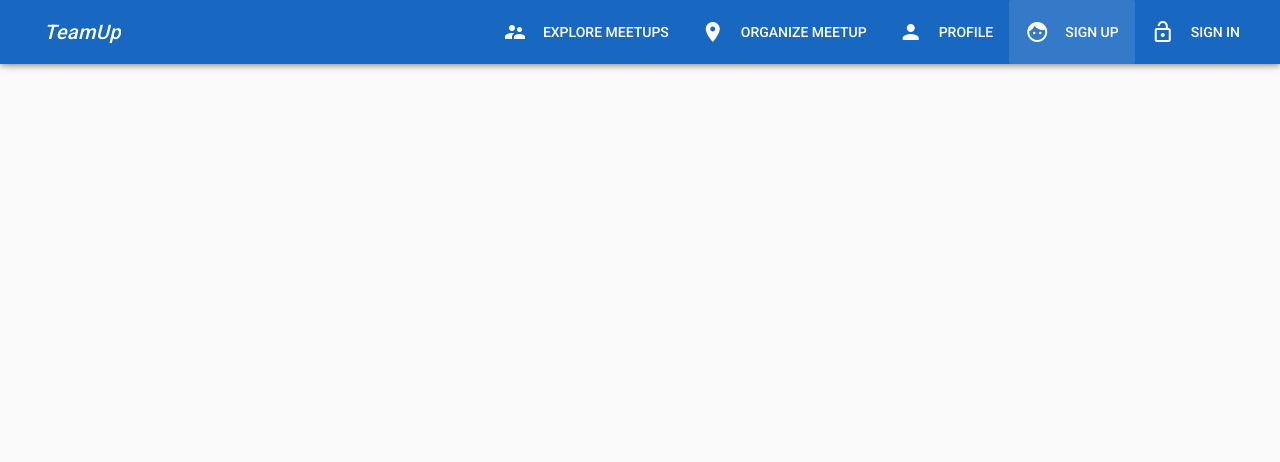
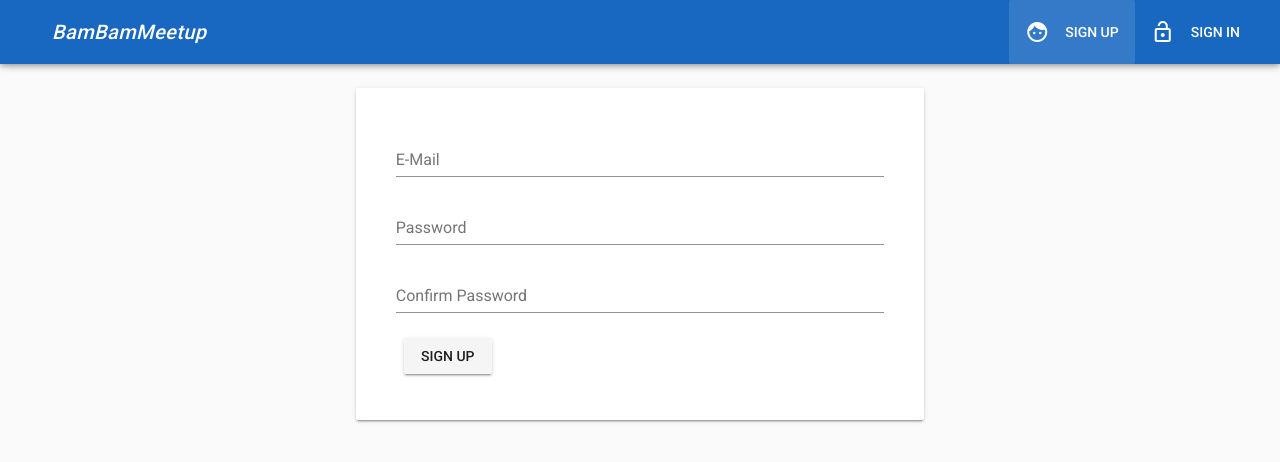
Before and after one commit to keremduran/meetup, a Vue app: page /signup in a window 1280 px wide. Shown: the top 462 px of the page. Built offline with nearby package versions, Linux system fonts and the light colour scheme.

Commit message:
Signup and Signin

```diff
--- a/src/App.vue
+++ b/src/App.vue
@@ -22,9 +22,9 @@
         class="hidden-sm-and-up"
         @click.stop="sideNav = !sideNav">
       </v-toolbar-side-icon>
-      <v-toolbar-title>
+      <v-toolbar-title class="px-2">
         <router-link to="/" tag="span" style="curl" :style="{cursor: 'pointer'}">
-          <i class="">TeamUp</i>
+          <i>BamBamMeetup</i>
         </router-link>
       </v-toolbar-title>
       <v-spacer></v-spacer>
@@ -47,18 +47,30 @@
 
 <script>
 export default {
-  data () {
+  data() {
     return {
       sideNav: false,
-      menuItems: [
-        {icon: 'supervisor_account', title: 'Explore Meetups', link:'/meetups'},
-        {icon: 'room', title: 'Organize Meetup', link:'/meetup/new'},
-        {icon: 'person', title: 'Profile', link:'/profile'},
-        {icon: 'face', title: 'Sign Up', link:'/signup'},
-        {icon: 'lock_open', title: 'Sign In', link:'/signin'}
+    };
+  },
+  name: "App",
+  computed: {
+    menuItems () {
+      let menuItems = [
+        { icon: "face", title: "Sign Up", link: "/signup" },
+        { icon: "lock_open", title: "Sign In", link: "/signin" }
       ]
+      if (this.userSignedIn) {
+        menuItems = [
+          { icon: "supervisor_account", title: "Explore Meetups", link: "/meetups"},
+          { icon: "room", title: "Organize Meetup", link: "/meetup/new" },
+          { icon: "person", title: "Profile", link: "/profile" },
+        ]
+      }
+      return menuItems
+    },
+    userSignedIn () {
+      return this.$store.getters.user !== null && this.$store.getters.user !== undefined
     }
   },
-  name: 'App'
-}
+};
 </script>
--- a/src/components/User/Signin.vue
+++ b/src/components/User/Signin.vue
@@ -1,5 +1,77 @@
 <template>
-    <div>
-        <p>The Signin Page</p>
-    </div>
+    <v-container>
+        <v-layout row>
+            <v-flex xs12 sm6 offset-sm3>
+                <v-card>
+                    <v-card-text>
+                        <v-container>
+                            <form @submit.prevent="onSignin">
+                                <v-layout row>
+                                    <v-flex xs12>
+                                        <v-text-field
+                                            name="email"
+                                            label="E-Mail"
+                                            id="email"
+                                            v-model="email"
+                                            type="email"
+                                            required
+                                        >
+                                        </v-text-field>
+                                    </v-flex>
+                                </v-layout>
+                                <v-layout row>
+                                    <v-flex xs12>
+                                        <v-text-field
+                                            name="password"
+                                            label="Password"
+                                            id="password"
+                                            v-model="password"
+                                            type="password"
+                                            required
+                                        >
+                                        </v-text-field>
+                                    </v-flex>
+                                </v-layout>
+                                <v-layout row>
+                                    <v-flex xs12>
+                                        <v-btn type="submit">
+                                            Sign In
+                                        </v-btn>
+                                    </v-flex>
+                                </v-layout>
+                            </form>
+                        </v-container>
+                    </v-card-text>
+                </v-card>
+            </v-flex>
+        </v-layout>
+    </v-container>
 </template>
+
+<script>
+export default {
+    data () {
+        return {
+            email: '',
+            password: ''
+        }
+    },
+    computed: {
+        user () {
+            return this.$store.getters.user
+        }
+    },
+    watch: {
+        user (value) {
+            if (value !== null && value !== undefined) {
+                this.$router.push('/')
+            }
+        }
+    },
+    methods: {
+        onSignin () {
+            this.$store.dispatch('signUserIn', {email: this.email, password: this.password})
+        }
+    }
+}
+</script>
--- a/src/components/User/Signup.vue
+++ b/src/components/User/Signup.vue
@@ -1,7 +1,94 @@
 <template>
     <v-container>
         <v-layout row>
-            <v-flex xs12 sm6 offset-sm3></v-flex>
+            <v-flex xs12 sm6 offset-sm3>
+                <v-card>
+                    <v-card-text>
+                        <v-container>
+                            <form @submit.prevent="onSignup">
+                                <v-layout row>
+                                    <v-flex xs12>
+                                        <v-text-field
+                                            name="email"
+                                            label="E-Mail"
+                                            id="email"
+                                            v-model="email"
+                                            type="email"
+                                            required
+                                        >
+                                        </v-text-field>
+                                    </v-flex>
+                                </v-layout>
+                                <v-layout row>
+                                    <v-flex xs12>
+                                        <v-text-field
+                                            name="password"
+                                            label="Password"
+                                            id="password"
+                                            v-model="password"
+                                            type="password"
+                                            required
+                                        >
+                                        </v-text-field>
+                                    </v-flex>
+                                </v-layout>
+                                <v-layout row>
+                                    <v-flex xs12>
+                                        <v-text-field
+                                            name="confirmPassword"
+                                            label="Confirm Password"
+                                            id="confirmPassword"
+                                            v-model="confirmPassword"
+                                            type="password"
+                                            :rules="[comparePassswords]"
+                                        >
+                                        </v-text-field>
+                                    </v-flex>
+                                </v-layout>
+                                <v-layout row>
+                                    <v-flex xs12>
+                                        <v-btn type="submit">
+                                            Sign Up
+                                        </v-btn>
+                                    </v-flex>
+                                </v-layout>
+                            </form>
+                        </v-container>
+                    </v-card-text>
+                </v-card>
+            </v-flex>
         </v-layout>
     </v-container>
 </template>
+
+<script>
+export default {
+    data () {
+        return {
+            email: '',
+            password: '',
+            confirmPassword: ''
+        }
+    },
+    computed: {
+        comparePassswords () {
+            return this.password !== this.confirmPassword ? 'Passwords do not match' : true
+        },
+        user () {
+            return this.$store.getters.user
+        }
+    },
+    watch: {
+        user (value) {
+            if (value !== null && value !== undefined) {
+                this.$router.push('/')
+            }
+        }
+    },
+    methods: {
+        onSignup () {
+            this.$store.dispatch('signUserUp', {email: this.email, password: this.password})
+        }
+    }
+}
+</script>
--- a/src/store/index.js
+++ b/src/store/index.js
@@ -1,5 +1,6 @@
 import Vue from 'vue'
 import Vuex from 'vuex'
+import * as firebase from 'firebase'
 
 Vue.use(Vuex)
 
@@ -24,14 +25,14 @@
 
             }
         ],
-        user: {
-            id: 'sedfnmsdf123',
-            registeredMeetups: ['9734okokokf8'],
-        }
+        user: null
     },
     mutations: {
         createMeetup (state, payload){
             state.loadedMeetups.push(payload)
+        },
+        setUser (state, payload){
+            state.user = payload
         }
     },
     actions: {
@@ -46,6 +47,42 @@
             }
             // Firebase access point
             commit('createMeetup', meetup)
+        },
+        signUserUp ({commit}, payload) {
+            firebase.auth().createUserWithEmailAndPassword(payload.email, payload.password)
+                .then(
+                    user => {
+                        const newUser = {
+                            id: user.user.uid,
+                            registeredMeetups: []
+                        }
+                        console.log(newUser)
+
+                        commit('setUser', newUser)
+                    }
+                )
+                .catch(
+                    error => {
+                        console.log(error)
+                    }
+                )
+        },
+        signUserIn ({commit}, payload) {
+            firebase.auth().signInWithEmailAndPassword(payload.email, payload.password)
+                .then(
+                    user => {
+                        const newUser = {
+                            id: user.user.uid,
+                            registeredMeetups: []
+                        }
+                        commit('setUser', newUser)
+                    }
+                )
+                .catch(
+                    error => {
+                        console.log(error)
+                    }
+                )
         }
     },
     getters: {
@@ -63,6 +100,9 @@
                     return meetup.id === meetupId
                 })
             }
+        },
+        user (state) {
+            return state.user;
         }
     }
-})
+});
```
